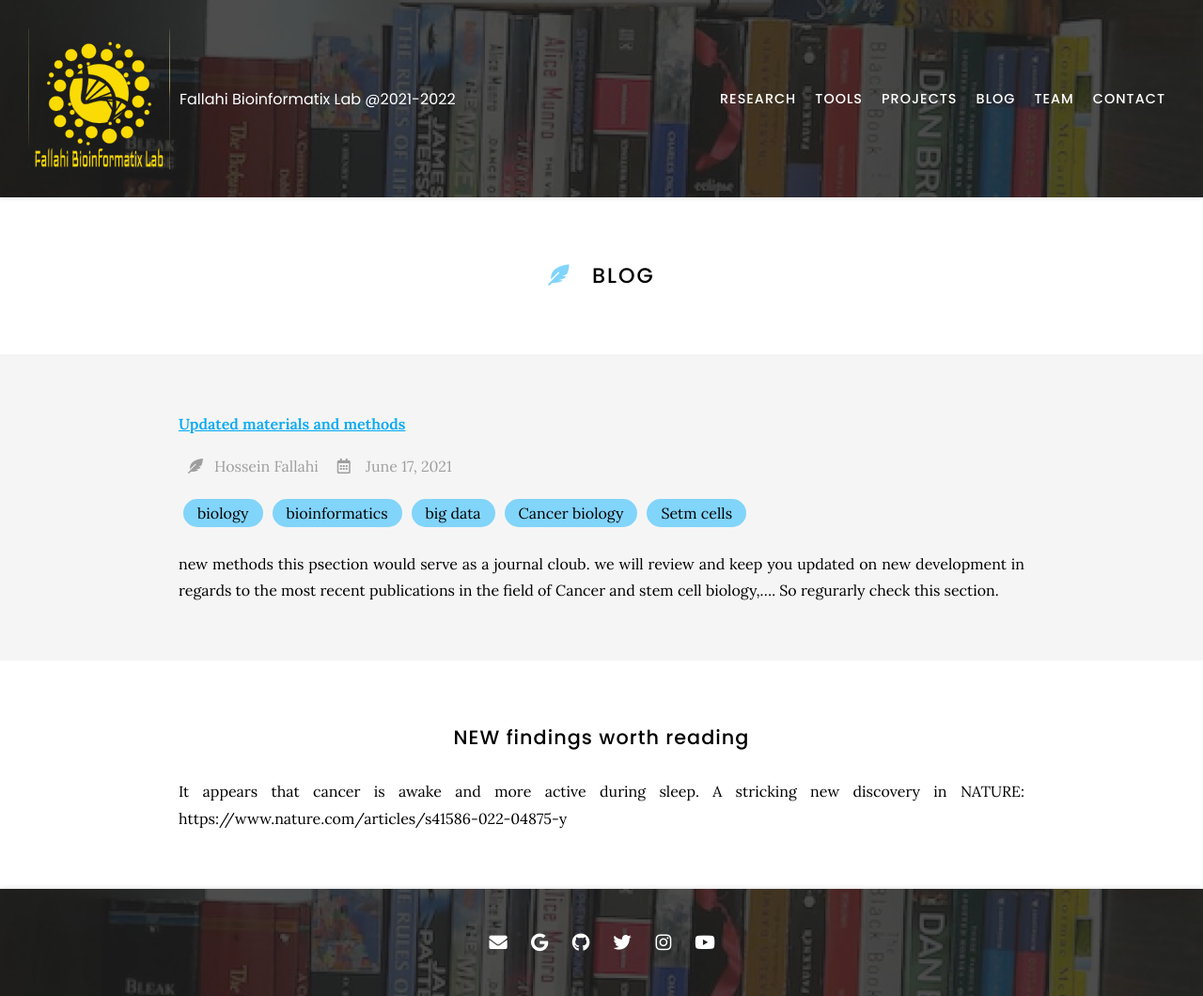
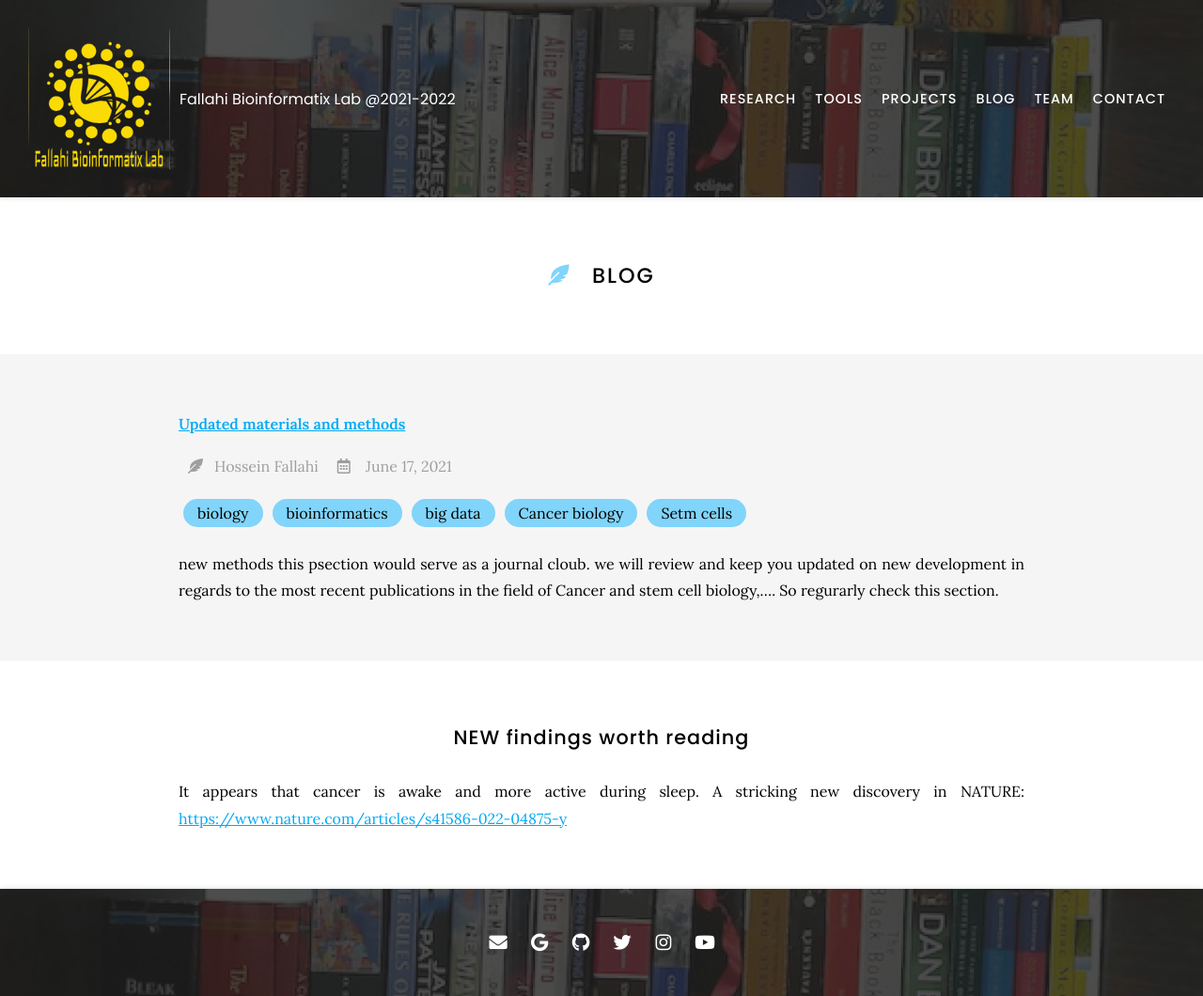
Before and after one commit to Hossein-Fallahi/Fallahi-Bioinformatics-Lab, a Jekyll site: the page built from blog/index.md, in a window 1280 px wide. Shown: the whole page at 94% size. Built offline with Jekyll 4.4.1, drawn with Linux system fonts in a browser that asks for light colours; nearby versions of some CDN libraries.

Commit message:
Update index.md

```diff
--- a/blog/index.md
+++ b/blog/index.md
@@ -18,4 +18,4 @@ nav:
 ## NEW findings worth reading
 
 It appears that cancer is awake and more active during sleep. A stricking new discovery in NATURE:
-https://www.nature.com/articles/s41586-022-04875-y
+<https://www.nature.com/articles/s41586-022-04875-y>
```
